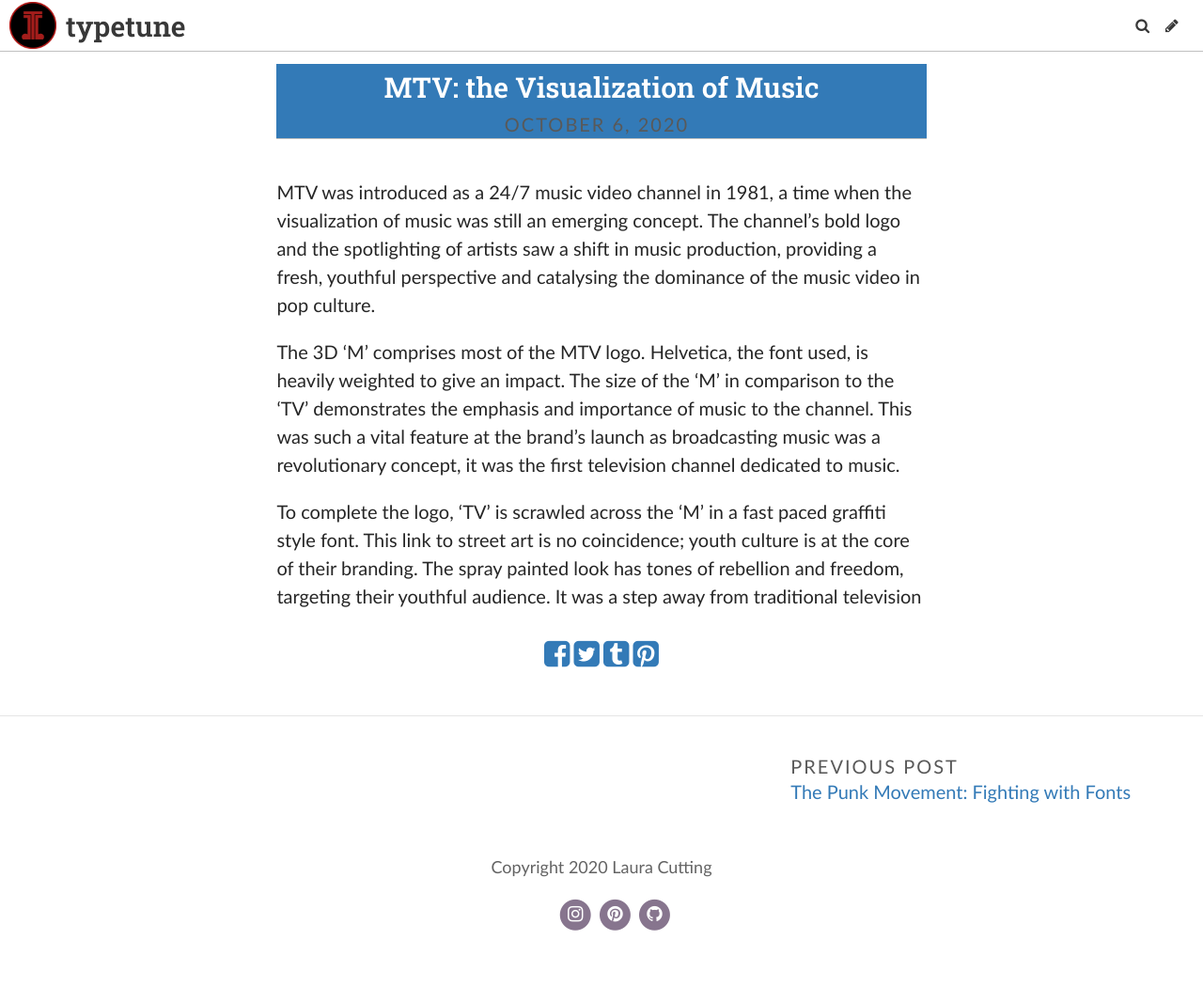
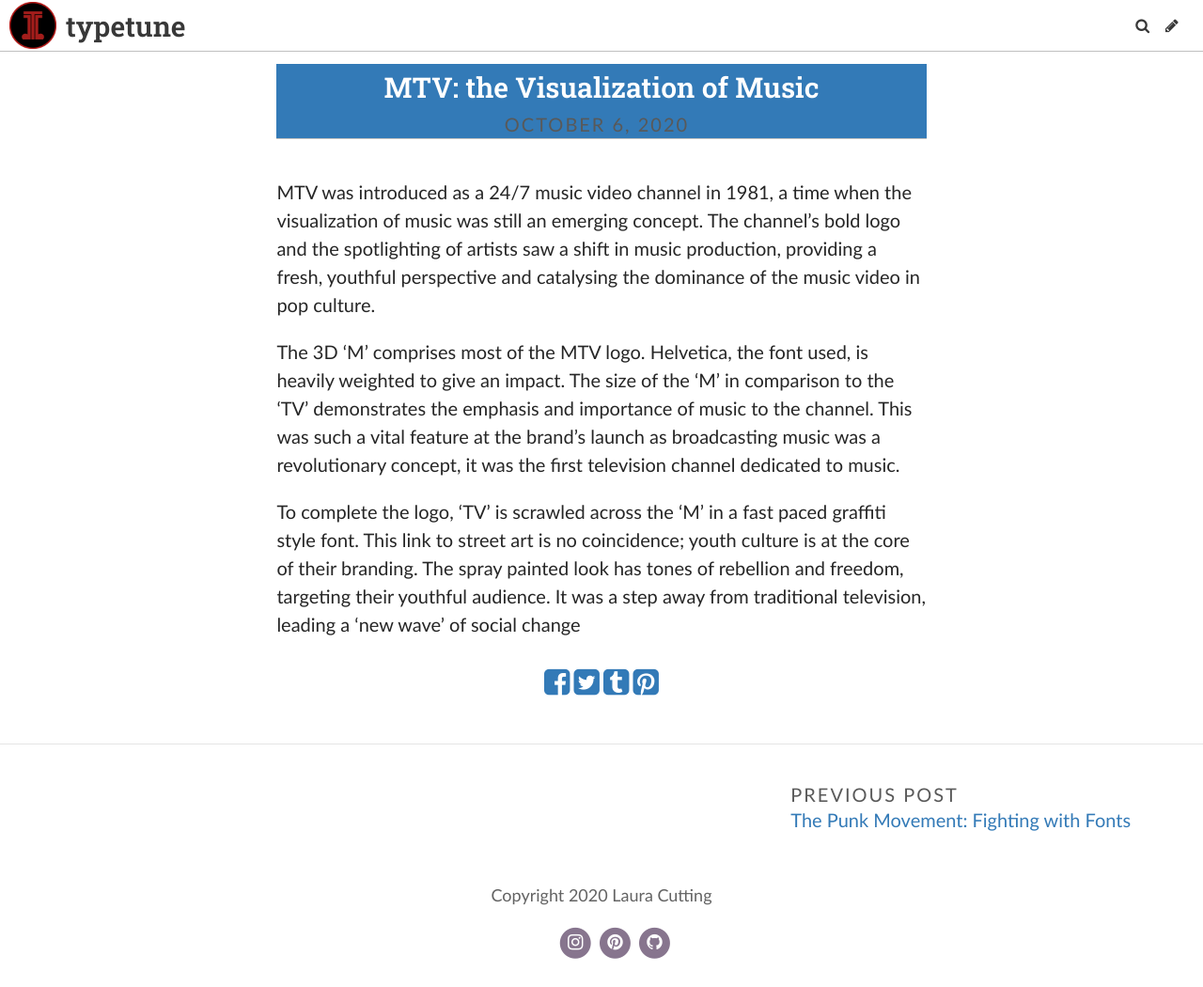
Before and after one commit to lauracutting/typetune, a Jekyll site: the page built from _posts/2020-10-06-mtv-the-visualization-of-music.md, in a window 1280 px wide and 1050 px high. Shown: the whole window at 94% size. Built offline with Jekyll 4.4.1, drawn with Linux system fonts in a browser that asks for light colours; some web fonts are replaced.

Commit message:
Update Post “2020-10-06-mtv-the-visualization-of-music”

```diff
--- a/_posts/2020-10-06-mtv-the-visualization-of-music.md
+++ b/_posts/2020-10-06-mtv-the-visualization-of-music.md
@@ -10,4 +10,4 @@
 
 
 
-To complete the logo, 'TV' is scrawled across the 'M' in a fast paced graffiti style font. This link to street art is no coincidence; youth culture is at the core of their branding. The spray painted look has tones of rebellion and freedom, targeting their youthful audience. It was a step away from traditional television
+To complete the logo, 'TV' is scrawled across the 'M' in a fast paced graffiti style font. This link to street art is no coincidence; youth culture is at the core of their branding. The spray painted look has tones of rebellion and freedom, targeting their youthful audience. It was a step away from traditional television, leading a 'new wave' of social change
```
